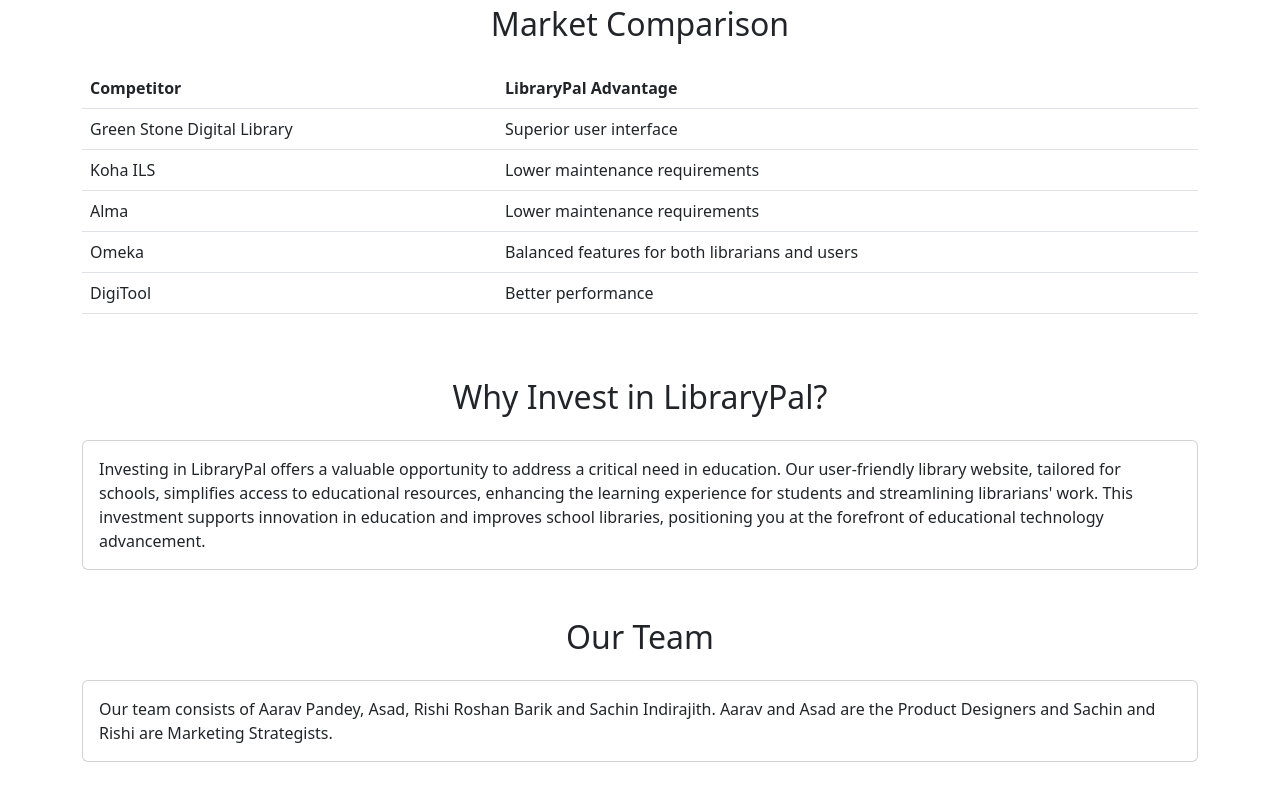
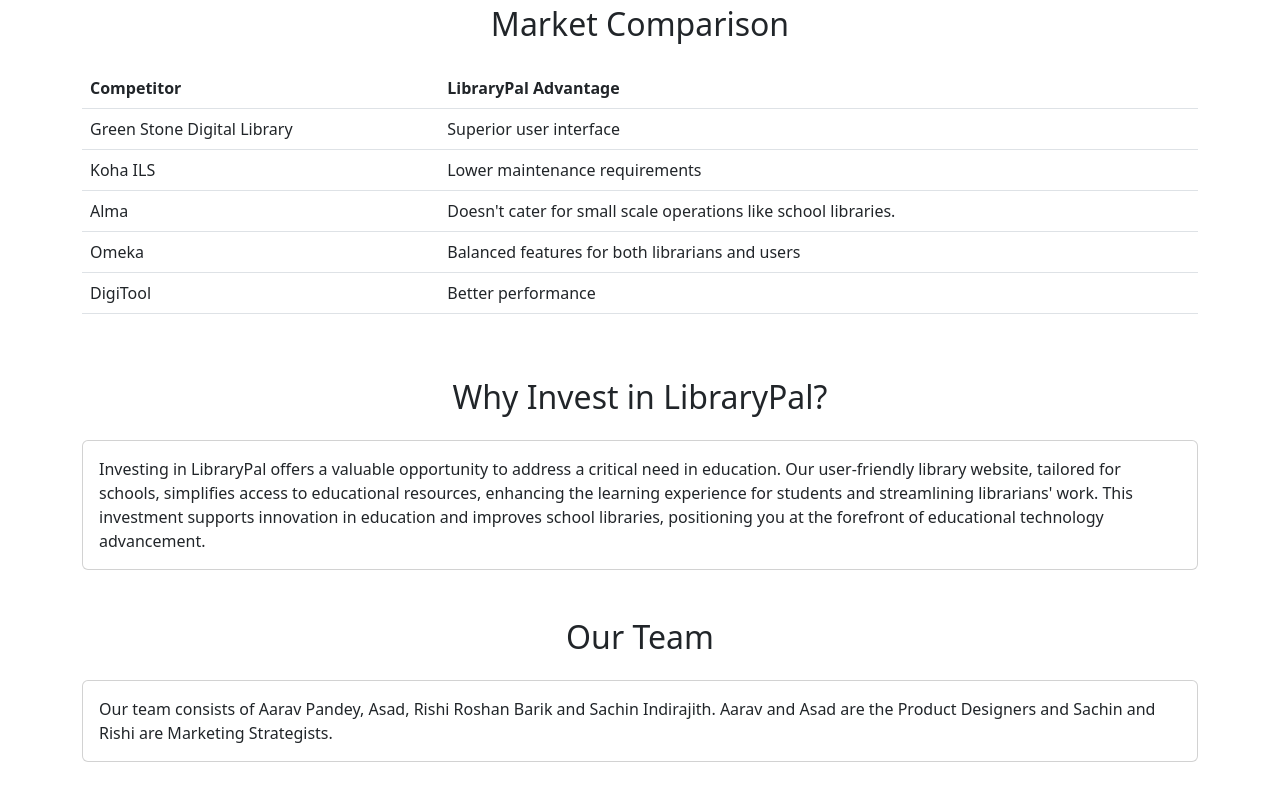
Before and after one commit to Entersjkhdfkjdhfksjf/librarypalv2, a plain HTML site: page about/index.html in a window 1280 px wide. Shown: the part 1006-1806 px from the top of the page. Drawn offline with nearby package versions, Linux system fonts and the light colour scheme.

Commit message:
Update index.html

```diff
--- a/about/index.html
+++ b/about/index.html
@@ -159,7 +159,7 @@
                         </tr>
                         <tr>
                             <td>Alma</td>
-                            <td>Lower maintenance requirements</td>
+                            <td>Doesn't cater for small scale operations like school libraries. </td>
                         </tr>
                         <tr>
                             <td>Omeka</td>
```
